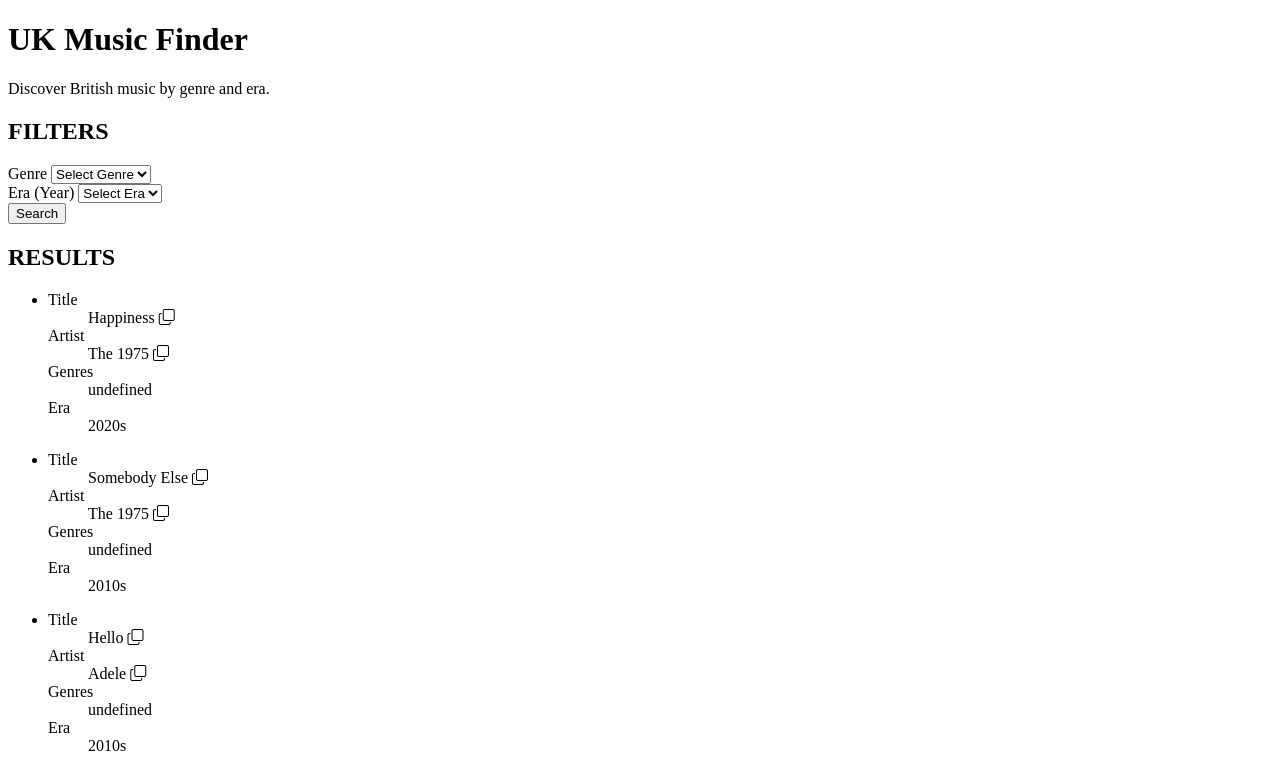
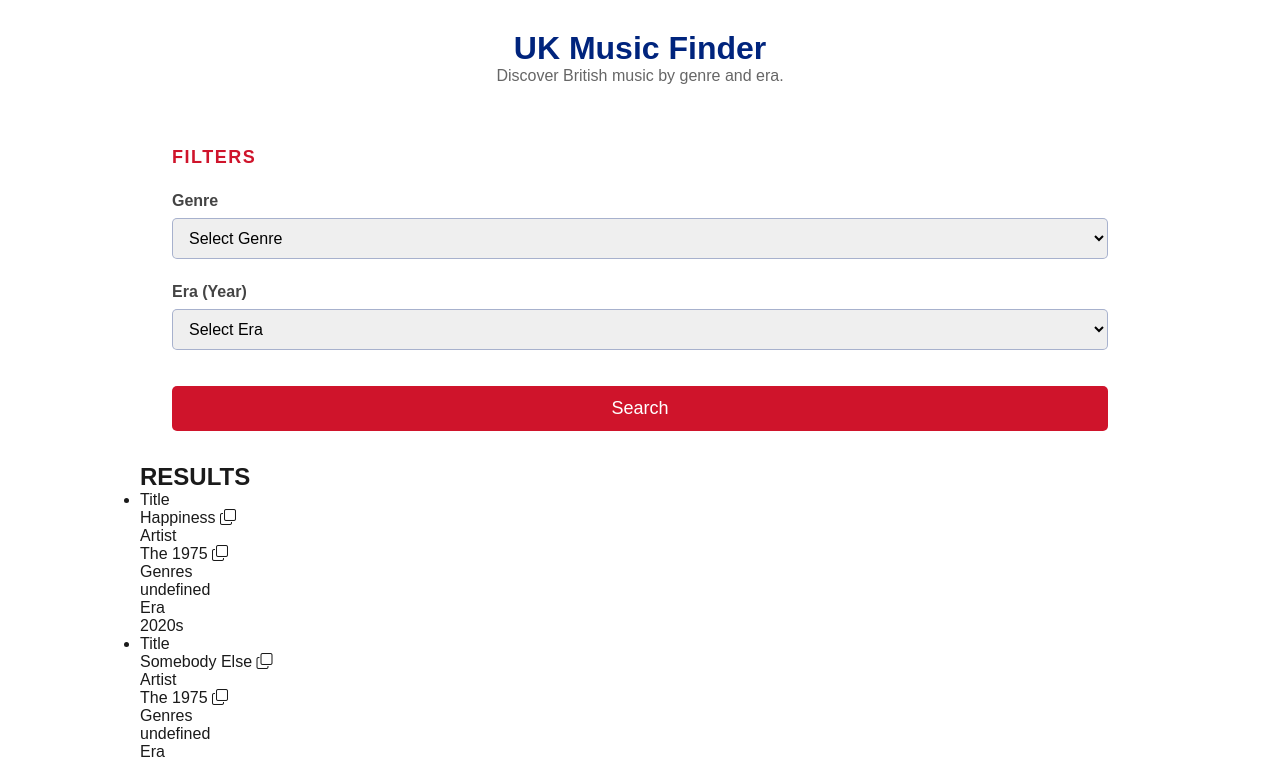
Before and after one commit to htm823/uk_music_finder, a plain HTML site: page index.html in a window 1280 px wide. Shown: the top 758 px of the page. Drawn offline with nearby package versions, Linux system fonts and the light colour scheme.

Commit message:
feat: css styling for header and filters

```diff
--- a/index.html
+++ b/index.html
@@ -1,23 +1,26 @@
 <!DOCTYPE html>
 <html lang="en">
+
 <head>
 	<meta charset="UTF-8">
 	<meta name="viewport" content="width=device-width, initial-scale=1.0">
 	<link rel="stylesheet" href="https://cdn.jsdelivr.net/npm/bootstrap-icons@1.11.3/font/bootstrap-icons.min.css">
+	<link rel="stylesheet" href="style.css">
 	<title>UK Music Finder</title>
 </head>
+
 <body>
 	<header class="header">
 		<div class="header__inner container">
-			<h1>UK Music Finder</h1>
-			<p>Discover British music by genre and era.</p>
+			<h1 class="header__title">UK Music Finder</h1>
+			<p class="header__description">Discover British music by genre and era.</p>
 		</div>
 	</header>
 	<main class="main">
 		<!-- Add a hero section "Explore UK music!" later -->
 		<div class="main__iner container">
 			<div class="filters">
-				<h2>FILTERS</h2>
+				<h2 class="filters__title">Filters</h2>
 				<form class="filter__form">
 					<div class="filter__form-item">
 						<label for="genre" class="filter__genre-label">Genre</label>
@@ -41,7 +44,7 @@
 							<option value="2020s">2020s</option>
 						</select>
 					</div>
-					<button id="search" type="submit">Search</button>
+					<button id="search" type="submit" class="filters__btn">Search</button>
 				</form>
 			</div>
 			<div class="results">
@@ -59,4 +62,5 @@
 	</footer>
 	<script src="main.js"></script>
 </body>
+
 </html>
--- /dev/null
+++ b/style.scss
@@ -0,0 +1,109 @@
+@charset "UTF-8";
+
+*,
+::before,
+::after {
+	margin: 0;
+	padding: 0;
+}
+
+html {
+	font-size: 10px;
+}
+
+body {
+	font-size: 1.6rem;
+	color: #1a1a1a;
+	font-family: 'Heletica Neue', sans-serif;
+}
+
+.container {
+	width: 1000px;
+	margin: 0 auto;
+}
+
+.header {
+	padding: 3rem 0;
+
+	&__title {
+		font-size: 3.2rem;
+		text-align: center;
+		color: #00247d;
+	}
+
+	&__description {
+		color: #666;
+		text-align: center;
+	}
+}
+
+.filters {
+	// border: .1rem solid rgba(0, 36, 125, 0.15);
+	padding: 3.2rem;
+	border-radius: 1.2rem;
+
+	&__title {
+		font-size: 1.8rem;
+		color: #cf142b;
+		letter-spacing: 0.15rem;
+		text-transform: uppercase;
+	}
+
+	&__btn {
+		display: block;
+		width: 100%;
+		padding: 1.2rem 0;
+		font-size: 1.8rem;
+		border-radius: .5rem;
+		border: none;
+		color: #fff;
+		background-color: #cf142b;
+		margin: 3.6rem 0 0 0;
+
+		&:hover {
+			background-color: #e01538;
+		}
+	}
+}
+
+.filter {
+	&__form-item {
+		padding: 2.4rem 0 0 0;
+	}
+
+	&__genre {
+		&-label {
+			display: block;
+			color: #444;
+			font-weight: bold;
+			padding: 0 0 .8rem 0;
+		}
+
+		&-select {
+			display: block;
+			width: 100%;
+			border-radius: .5rem;
+			font-size: 1.6rem;
+			border: 0.1rem solid rgba(0, 36, 125, 0.3);
+			padding: 1rem 1.2rem;
+		}
+	}
+
+	&__era {
+		&-label {
+			display: block;
+			color: #444;
+			font-weight: bold;
+			padding: 0 0 .8rem 0;
+		}
+
+		&-select {
+			display: block;
+			width: 100%;
+			border: .1rem solid rgba(0, 36, 125, 0.3);
+			padding: 1rem 1.2rem;
+			border-radius: .5rem;
+			font-size: 1.6rem;
+		}
+	}
+}
```
Also changed, not shown: style.css (added), 1 other file.
